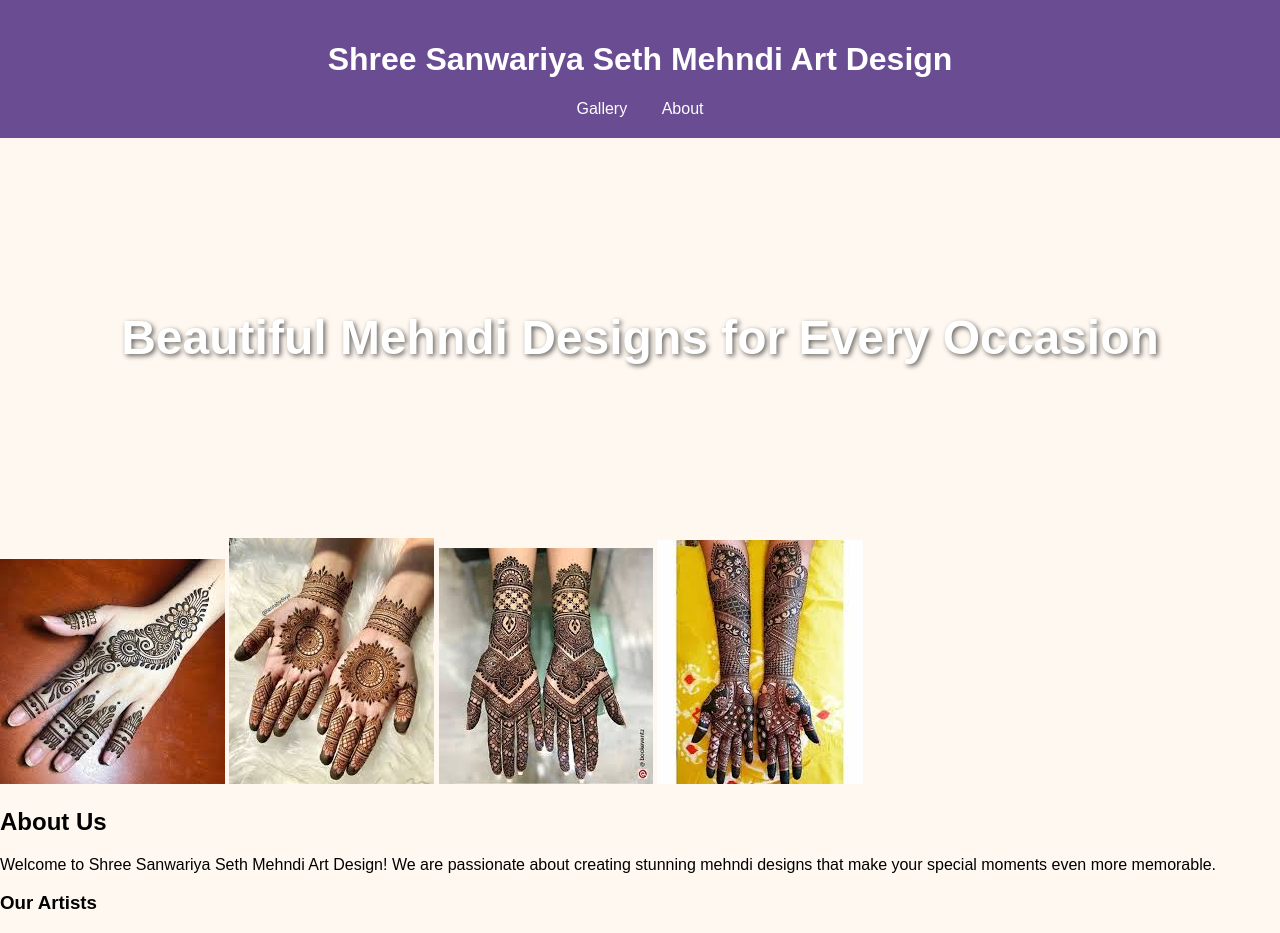
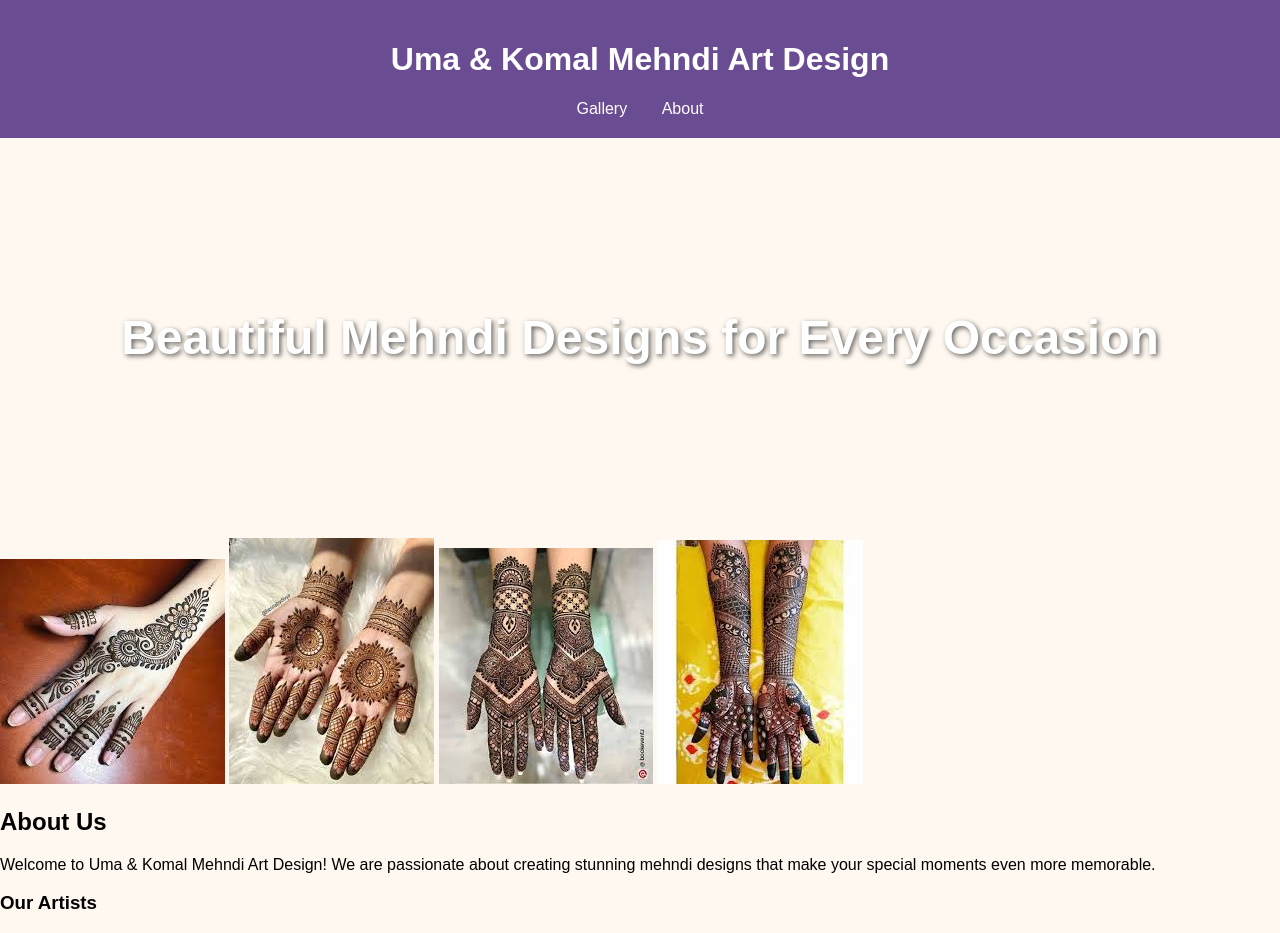
Before and after one commit to taruntelitech/Uma_Komal_Mehndi, a plain HTML site: page index.html in a window 1280 px wide. Shown: the top 933 px of the page. Drawn offline with Linux system fonts and the light colour scheme.

Commit message:
Update index.html

```diff
--- a/index.html
+++ b/index.html
@@ -4,7 +4,7 @@
 <head>
     <meta charset="UTF-8">
     <meta name="viewport" content="width=device-width, initial-scale=1.0">
-    <title>Shree Sanwariya Seth Mehndi Art Design</title>
+    <title>Uma & Komal Mehndi Art Design</title>
     <style>
         body {
             margin: 0;
@@ -93,7 +93,7 @@
 <body>
 
     <header>
-        <h1>Shree Sanwariya Seth Mehndi Art Design</h1>
+        <h1>Uma & Komal Mehndi Art Design</h1>
         <nav>
             <a href="#gallery">Gallery</a>
             <a href="#about">About</a>
@@ -113,7 +113,7 @@
 
     <section id="about" class="about">
         <h2>About Us</h2>
-        <p>Welcome to Shree Sanwariya Seth Mehndi Art Design! We are passionate about creating stunning mehndi designs that make your special moments even more memorable.</p>
+        <p>Welcome to Uma & Komal Mehndi Art Design! We are passionate about creating stunning mehndi designs that make your special moments even more memorable.</p>
         <h3>Our Artists</h3>
         <div style="max-width: 800px; margin: 0 auto; text-align: left;">
             <h4>Uma Teli</h4>
```
